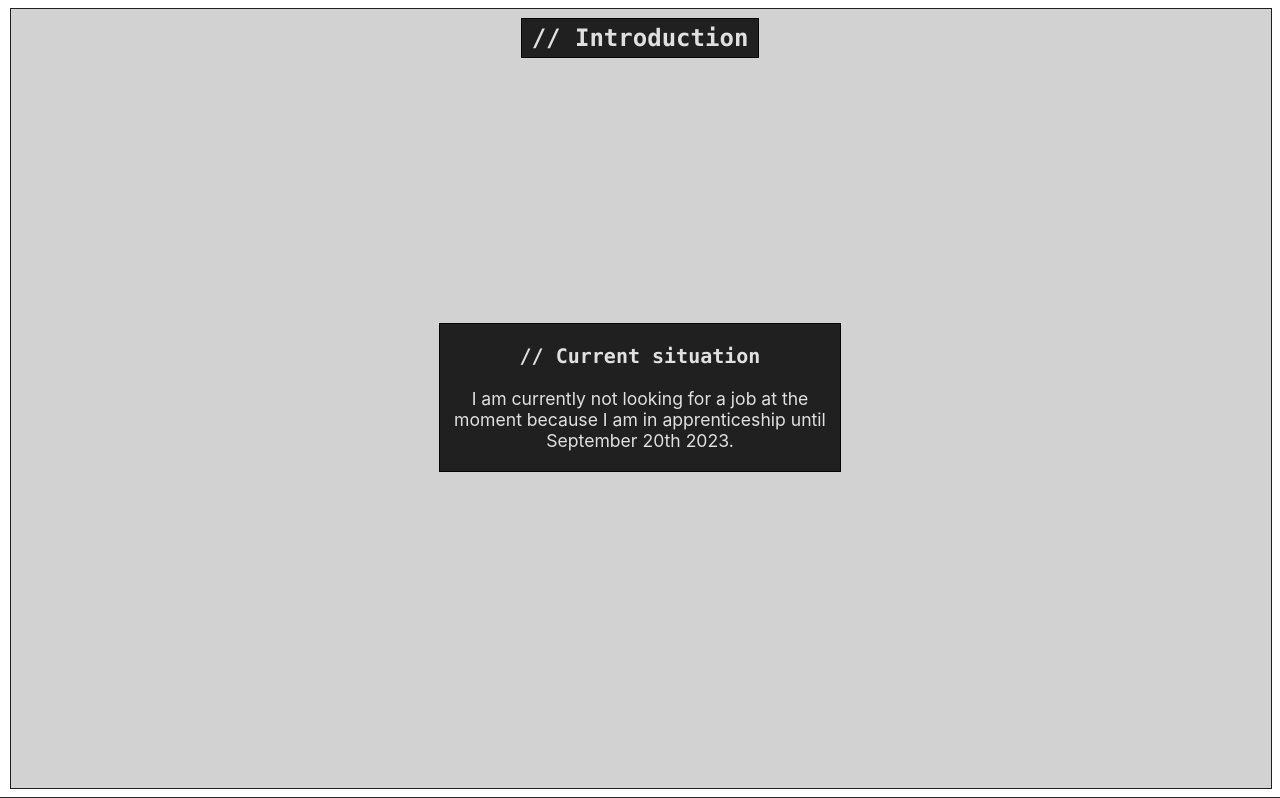
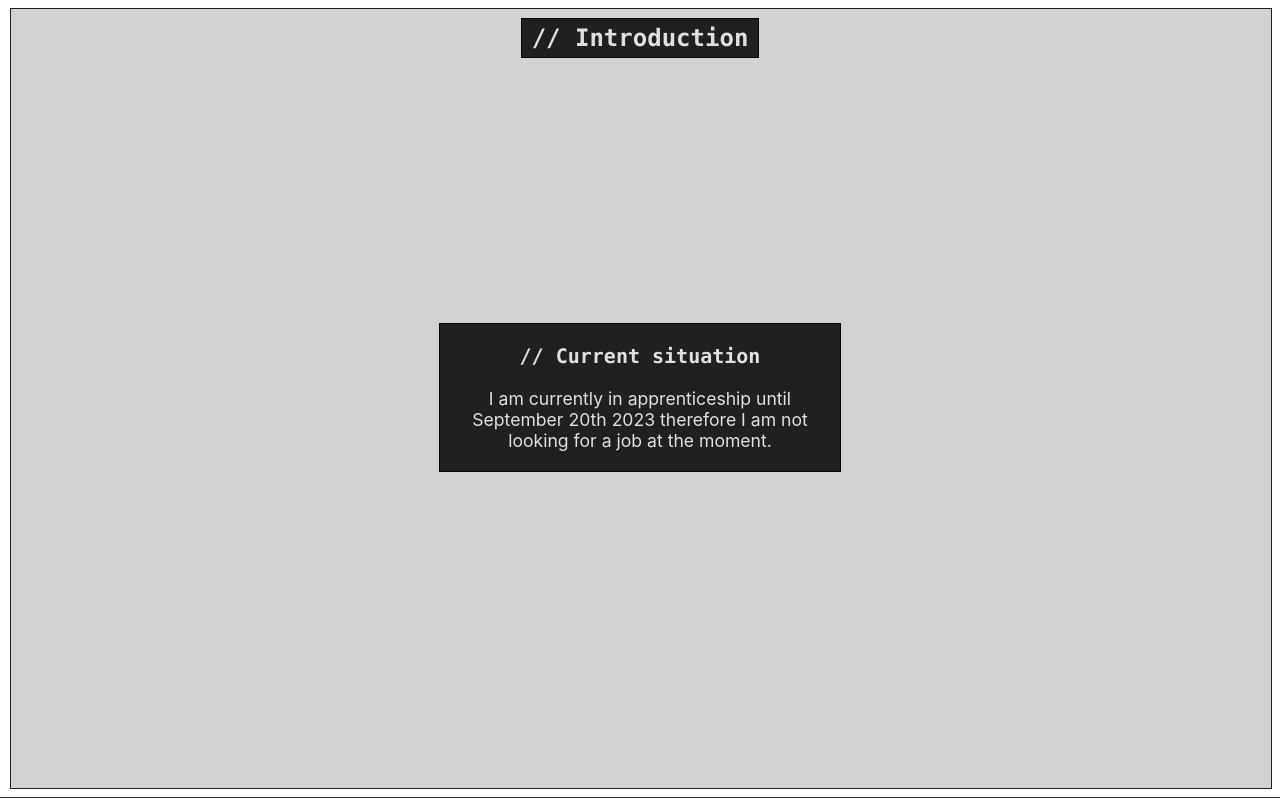
Before and after one commit to Pautau-F/portfolio, a React (Create React App) app: page / in a window 1280 px wide. Shown: the part 802-1600 px from the top of the page. Built offline with nearby package versions, Linux system fonts and the light colour scheme.

Commit message:
Update current situation

```diff
--- a/package.json
+++ b/package.json
@@ -1,5 +1,5 @@
 {
-  "homepage": "http://pautau-f.github.io/portfolio",
+  "homepage": "http://pautau.github.io/portfolio",
   "name": "portfolio_v2",
   "version": "0.1.0",
   "private": true,
--- a/src/components/Intro.jsx
+++ b/src/components/Intro.jsx
@@ -8,7 +8,7 @@ const Intro = () => {
         <div>
           <h3 className="code">// Current situation</h3>
           <p>
-            I am currently not looking for a job at the moment because I am in apprenticeship until September 20th 2023.
+            I am currently in apprenticeship until September 20th 2023 therefore I am not looking for a job at the moment.
           </p>
         </div>
       </div>
```
